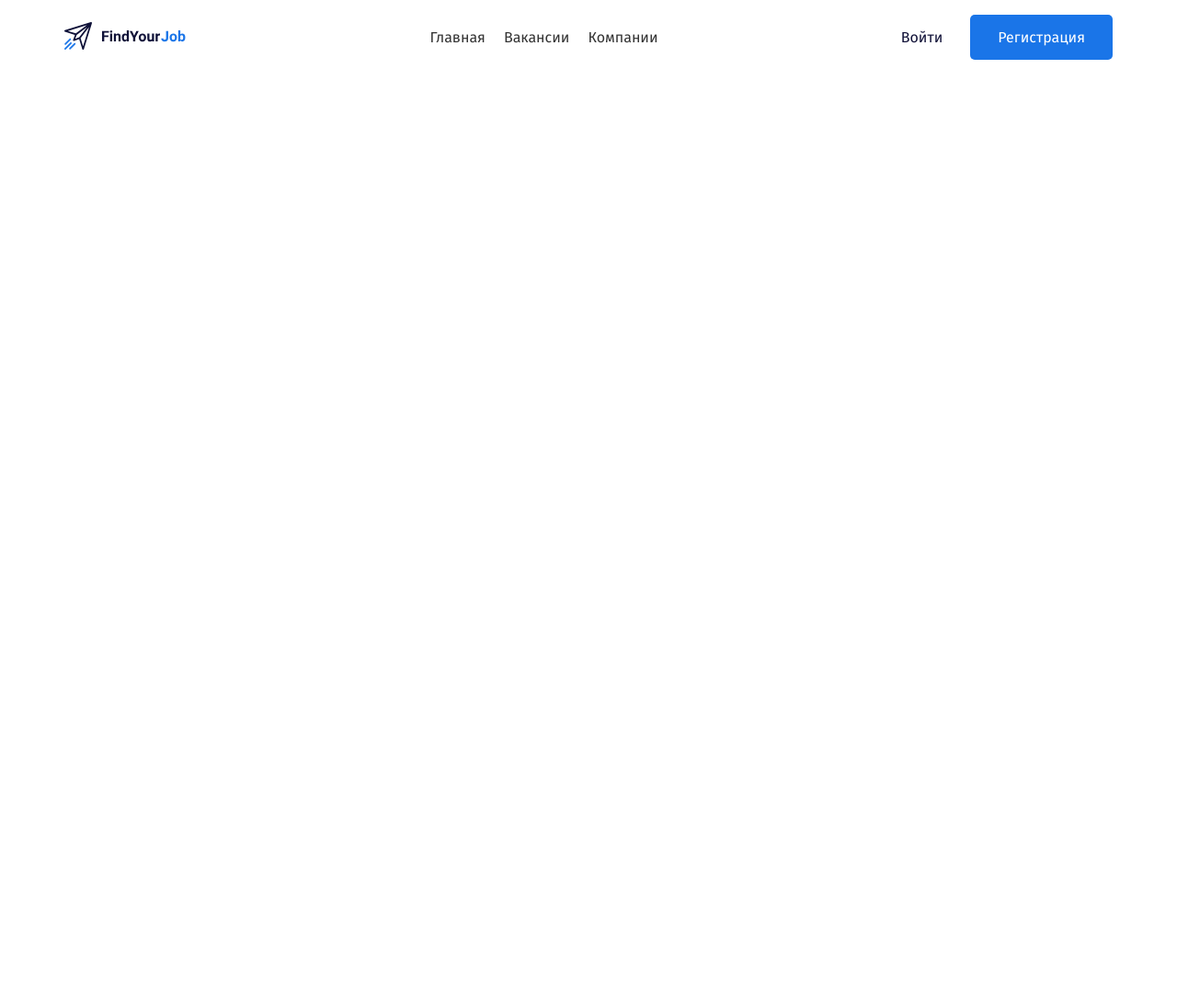
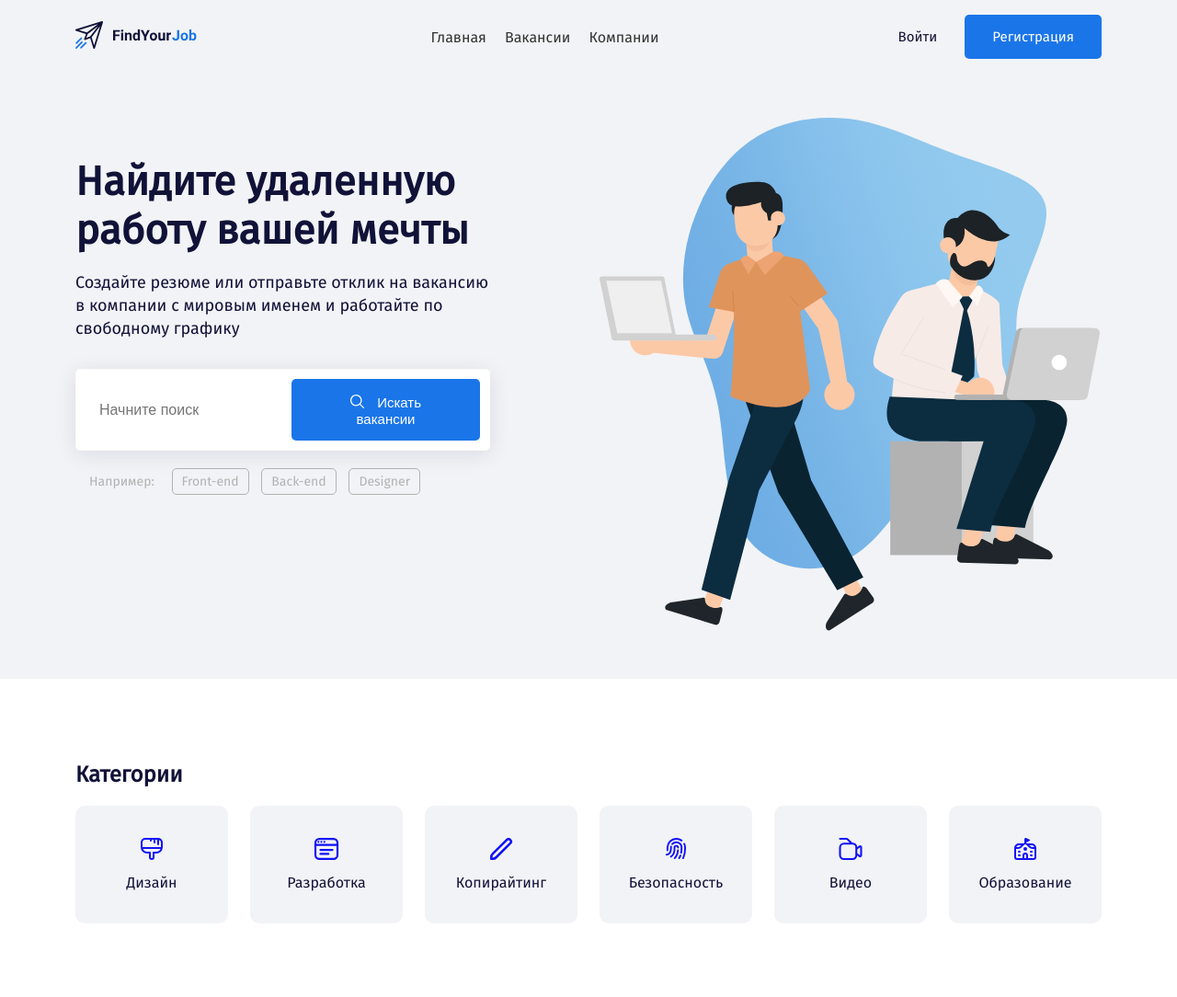
Before and after one commit to beastieGer/findyourjob, a plain HTML site: page index.html in a window 1280 px wide. Shown: the whole page at 92% size. Before the commit the page ends 800 px from the top, so only its background shows below. Drawn offline with Linux system fonts and the light colour scheme.

Commit message:
Add files via upload

```diff
--- a/css/style.css
+++ b/css/style.css
@@ -1,16 +1,20 @@
+*,
+*:before,
+*:after {
+	box-sizing: border-box;
+}
 body {
 	margin: 0;
 	font-family: "Fira Sans", sans-serif;
 	font-size: 16px;
 	color: #111238;
 }
-/* .container {
-	padding: 0;
-} */
-/* .header {
-	margin-top: 44px;
-	margin-bottom: 75px;
-} */
+.hide {
+	display: none;
+}
+.header {
+	background: #f2f3f6;
+}
 .col {
 	padding: 0;
 }
@@ -26,15 +30,14 @@ body {
 	margin-right: 20px;
 }
 .menu-link {
-	/* font-style: normal;
-	font-weight: normal;
-	line-height: 19px; */
 	color: #333333;
 	text-decoration: none;
 }
 .button {
 	display: inline-block;
 	text-decoration: none;
+	border: none;
+	font-size: 15px;
 }
 .button-link {
 	color: #111238;
@@ -47,3 +50,100 @@ body {
 	border-radius: 5px;
 	padding: 15px 30px;
 }
+.button-icon {
+	vertical-align: middle;
+	margin-right: 10px;
+}
+.button-text {
+	vertical-align: middle;
+}
+
+/* HERO */
+
+.hero-title {
+	margin: 0;
+	margin-top: 43px;
+	margin-bottom: 15px;
+	font-weight: 900;
+	font-size: 44px;
+	line-height: 53px;
+}
+.hero-text {
+	font-size: 18px;
+	line-height: 140%;
+	margin-bottom: 30px;
+}
+
+.input-group {
+	margin-bottom: 25px;
+	padding: 10px;
+
+	background: #ffffff;
+	border: 1px solid rgba(209, 209, 209, 0.1);
+	box-shadow: 0px 4px 25px rgba(15, 17, 56, 0.1);
+	border-radius: 5px;
+}
+.input {
+	flex-grow: 1;
+	background-color: #fff;
+	border: none;
+	font-size: 16px;
+	line-height: 19px;
+	padding-left: 15px;
+}
+.input:focus {
+	outline: 1px dotted #666;
+}
+.tags-group {
+	padding-left: 15px;
+	color: #b2b2b2;
+	font-size: 14px;
+	line-height: 17px;
+}
+.tags-label {
+	margin-right: 15px;
+	font-size: 14px;
+	line-height: 17px;
+}
+.tag {
+	padding: 5px 10px;
+	margin-right: 10px;
+	border: 1px solid #b2b2b2;
+	border-radius: 5px;
+
+	color: #b2b2b2;
+	text-decoration: none;
+	/* font-size: 14px; */
+	/* line-height: 17px; */
+}
+/* SECTION START */
+/* SECTION START */
+.section {
+	padding-top: 70px;
+	padding-bottom: 80px;
+}
+.card-icon {
+	/* fill: #111238; */
+	fill: #1112f8;
+	margin-bottom: 15px;
+}
+/* .card-icon:hover {
+	fill: 111238;
+} */
+.card {
+	text-decoration: none;
+	color: #111238;
+
+	background: #f2f3f6;
+	border-radius: 10px;
+	padding: 35px;
+	transition: background-color 0.2s, color 0.2s;
+}
+.card:hover {
+	background: #1a75e8;
+	color: #fff;
+}
+.card:hover .card-icon {
+	fill: #fff;
+	transition: fill 0.2s;
+}
--- a/index.html
+++ b/index.html
@@ -14,7 +14,7 @@
 		<link rel="stylesheet" href="./css/style.css" />
 	</head>
 	<body>
-		<header class="header">
+		<header class="header pb-5">
 			<div class="container">
 				<div class="row align-items-center py-3">
 					<div class="col-2">
@@ -22,8 +22,8 @@
 							<img src="./img/logo.svg" alt="logo" />
 						</a>
 					</div>
-					<!-- /.col -->
-					<div class="col">
+					<!-- //col -->
+					<div class="col-7">
 						<nav class="nav">
 							<ul class="menu d-flex justify-content-center">
 								<li class="menu-item">
@@ -38,7 +38,7 @@
 							</ul>
 						</nav>
 					</div>
-					<!-- /.col -->
+					<!-- //col -->
 					<div
 						class="
 							col-3
@@ -48,14 +48,144 @@
 						"
 					>
 						<a href="#" class="button button-link">Войти</a>
-						<a href="#" class="button button-primary"
-							>Регистрация</a
-						>
+						<a href="#" class="button button-primary">
+							Регистрация
+						</a>
 					</div>
-					<!-- /.col -->
+					<!-- //col -->
 				</div>
+				<!-- // row -->
+				<div class="row pt-5">
+					<div class="col-5">
+						<h1 class="hero-title">
+							Найдите удаленную работу вашей мечты
+						</h1>
+						<p class="hero-text">
+							Создайте резюме или отправьте отклик на вакансию в
+							компании с мировым именем и работайте по свободному
+							графику
+						</p>
+						<div class="input-group d-flex">
+							<input
+								type="text"
+								class="input"
+								placeholder="Начните поиск"
+							/>
+							<button class="button button-primary">
+								<img
+									src="./img/search.svg"
+									alt="icon: search"
+									class="button-icon"
+								/>
+								<span class="button-text">Искать вакансии</span>
+							</button>
+						</div>
+						<!-- // init group -->
+						<div class="tags-group">
+							<span class="tags-label">Например:</span>
+							<a href="#" class="tag">Front-end</a>
+							<a href="#" class="tag">Back-end</a>
+							<a href="#" class="tag">Designer</a>
+						</div>
+					</div>
+					<!-- // col-5 -->
+					<div class="col-6 offset-1">
+						<img
+							src="./img/hero-image.svg"
+							alt="hero"
+							class="hero-image"
+						/>
+					</div>
+					<!-- // col-6 -->
+				</div>
+				<!-- // row -->
 			</div>
 			<!-- /.container -->
 		</header>
+
+		<section class="section">
+			<div class="container">
+				<h2 class="section-title">Категории</h2>
+				<div class="row">
+					<div class="col-2">
+						<a
+							href="#"
+							class="card d-flex flex-column align-items-center"
+						>
+							<svg height="24" class="card-icon">
+								<use xlink:href="./img/icon.svg#01_brush"></use>
+							</svg>
+							<span class="card-text">Дизайн </span>
+						</a>
+					</div>
+					<div class="col-2">
+						<a
+							href="#"
+							class="card d-flex flex-column align-items-center"
+						>
+							<svg height="24" class="card-icon">
+								<use
+									xlink:href="./img/icon.svg#02_browser"
+								></use>
+							</svg>
+
+							<span class="card-text">Разработка </span>
+						</a>
+					</div>
+					<div class="col-2">
+						<a
+							href="#"
+							class="card d-flex flex-column align-items-center"
+						>
+							<svg height="24" class="card-icon">
+								<use
+									xlink:href="./img/icon.svg#03_vector"
+								></use>
+							</svg>
+
+							<span class="card-text">Копирайтинг </span>
+						</a>
+					</div>
+					<div class="col-2">
+						<a
+							href="#"
+							class="card d-flex flex-column align-items-center"
+						>
+							<svg height="24" class="card-icon">
+								<use
+									xlink:href="./img/icon.svg#04_fingerprint"
+								></use>
+							</svg>
+
+							<span class="card-text">Безопасность</span>
+						</a>
+					</div>
+					<div class="col-2">
+						<a
+							href="#"
+							class="card d-flex flex-column align-items-center"
+						>
+							<svg height="24" class="card-icon">
+								<use xlink:href="./img/icon.svg#05_video"></use>
+							</svg>
+
+							<span class="card-text">Видео </span>
+						</a>
+					</div>
+					<div class="col-2">
+						<a
+							href="#"
+							class="card d-flex flex-column align-items-center"
+						>
+							<svg height="24" class="card-icon">
+								<use xlink:href="./img/icon.svg#06_house"></use>
+							</svg>
+
+							<span class="card-text">Образование</span>
+						</a>
+					</div>
+				</div>
+			</div>
+		</section>
 	</body>
 </html>
```
Also changed, not shown: img/category/01_brush.svg (added), img/category/02_browser.svg (added), img/category/03_vector.svg (added), img/category/04_fingerprint.svg (added), img/category/05_video.svg (added), img/category/06_house.svg (added), img/hero-image.svg (added), img/icon.svg (added), img/search.svg (added).
